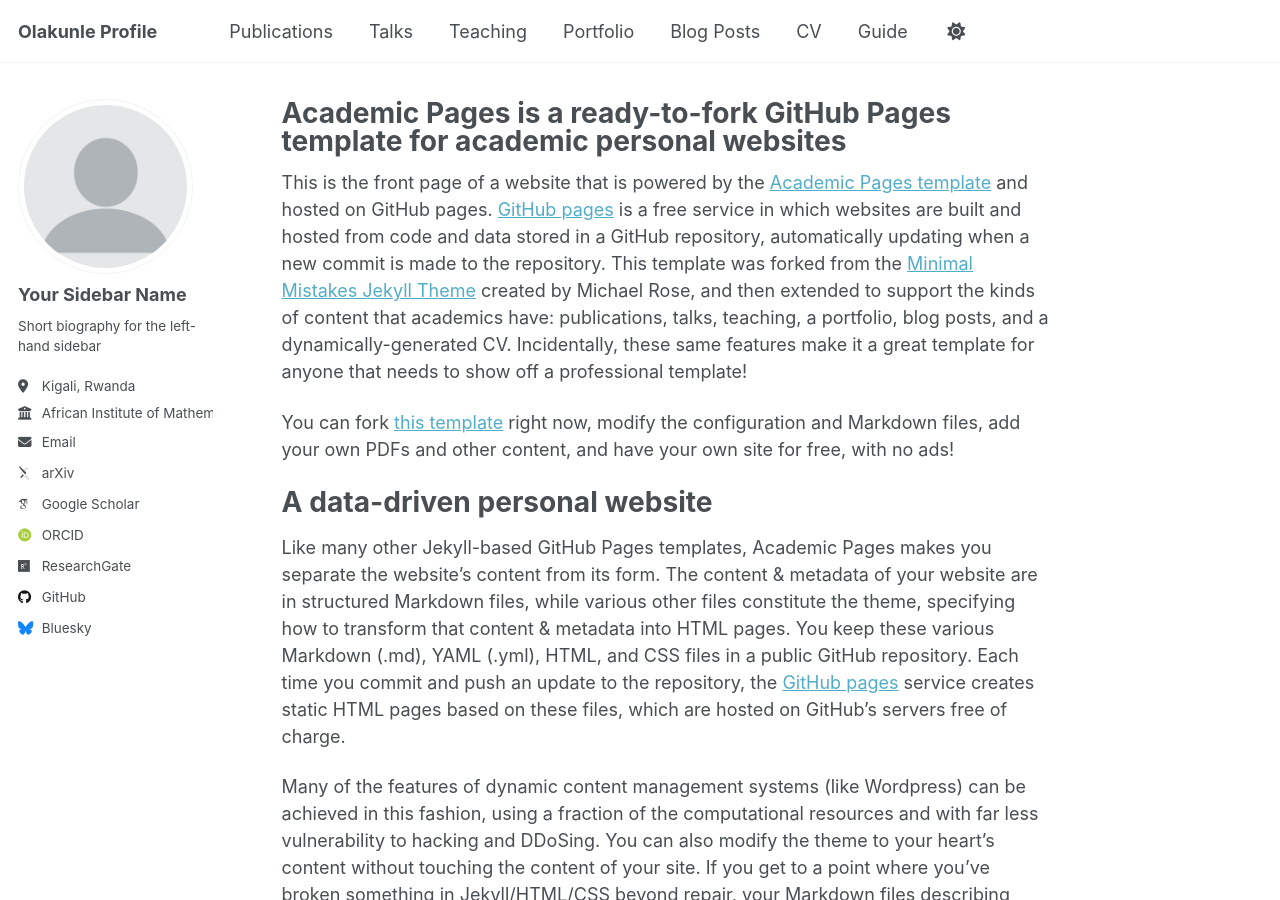
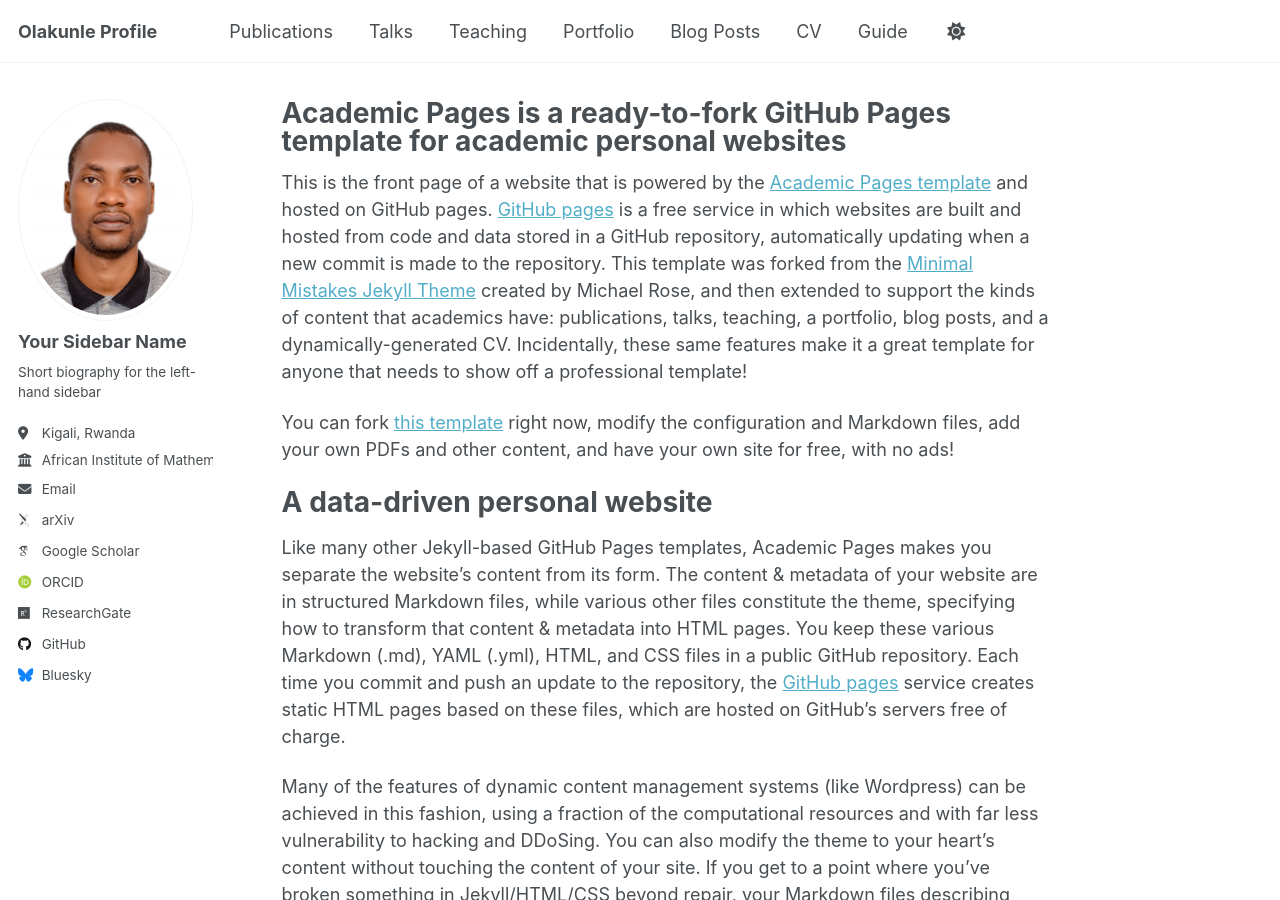
Before and after one commit to oabawon/academicspage.github.io, a Jekyll site: the page built from _pages/about.md, in a window 1280 px wide and 900 px high. Built offline with Jekyll 4.4.1, drawn with Linux system fonts in a browser that asks for light colours; some web fonts are replaced; a script that is not in the unit is left out.

Commit message:
Update _config.yml

```diff
--- a/_config.yml
+++ b/_config.yml
@@ -23,7 +23,7 @@ repository               : "oabawon/academicpages.github.io"
 #               Additional customization can be done by editing /_includes/author-profile.html
 author:
   # Biographic information
-  avatar           : "profile.png"
+  avatar           : "kay_photo.jpg"
   name             : "Your Sidebar Name"
   pronouns         : # example: "she/her"
   bio              : "Short biography for the left-hand sidebar"
```
